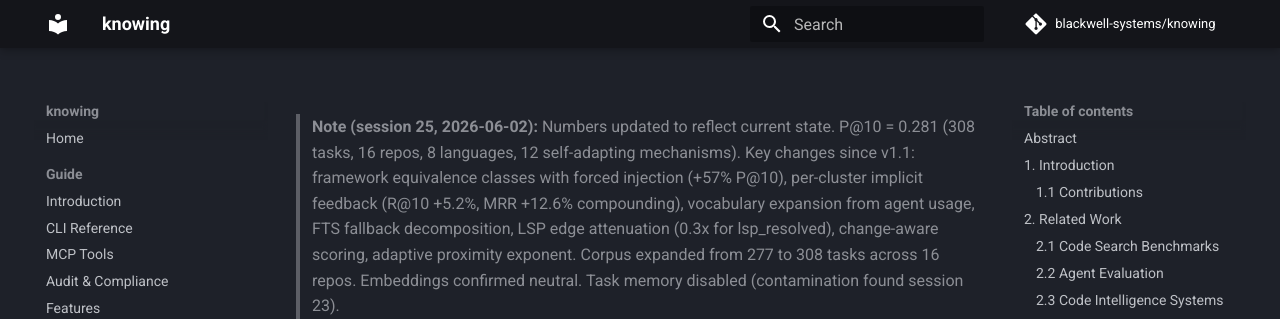
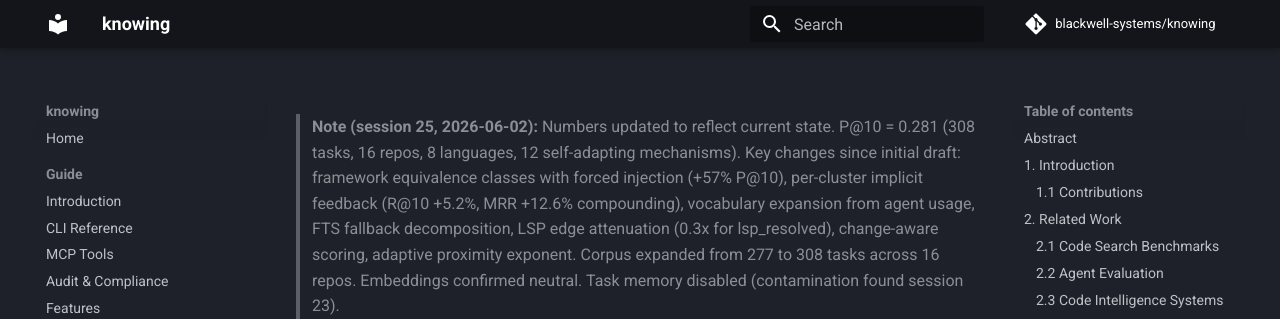
Before and after one commit to blackwell-systems/knowing, an MkDocs documentation site: the page built from docs/research/whitepapers/code-context-retrieval-benchmark.md, in a window 1280 px wide and 900 px high. Shown: the top 319 px of the window. Built offline with MkDocs 1.6.1 and Material for MkDocs 9.7.7, drawn with Linux system fonts in a browser that asks for light colours; comment, search, counter and statistics services are not loaded.

```diff
--- a/docs/research/whitepapers/code-context-retrieval-benchmark.md
+++ b/docs/research/whitepapers/code-context-retrieval-benchmark.md
@@ -1,4 +1,4 @@
-> **Note (session 25, 2026-06-02):** Numbers updated to reflect current state. P@10 = 0.281 (308 tasks, 16 repos, 8 languages, 12 self-adapting mechanisms). Key changes since v1.1: framework equivalence classes with forced injection (+57% P@10), per-cluster implicit feedback (R@10 +5.2%, MRR +12.6% compounding), vocabulary expansion from agent usage, FTS fallback decomposition, LSP edge attenuation (0.3x for lsp_resolved), change-aware scoring, adaptive proximity exponent. Corpus expanded from 277 to 308 tasks across 16 repos. Embeddings confirmed neutral. Task memory disabled (contamination found session 23).
+> **Note (session 25, 2026-06-02):** Numbers updated to reflect current state. P@10 = 0.281 (308 tasks, 16 repos, 8 languages, 12 self-adapting mechanisms). Key changes since initial draft: framework equivalence classes with forced injection (+57% P@10), per-cluster implicit feedback (R@10 +5.2%, MRR +12.6% compounding), vocabulary expansion from agent usage, FTS fallback decomposition, LSP edge attenuation (0.3x for lsp_resolved), change-aware scoring, adaptive proximity exponent. Corpus expanded from 277 to 308 tasks across 16 repos. Embeddings confirmed neutral. Task memory disabled (contamination found session 23).
 
 # Evaluating Code Context Retrieval for AI Agents: A Multi-Language Benchmark
 
```
